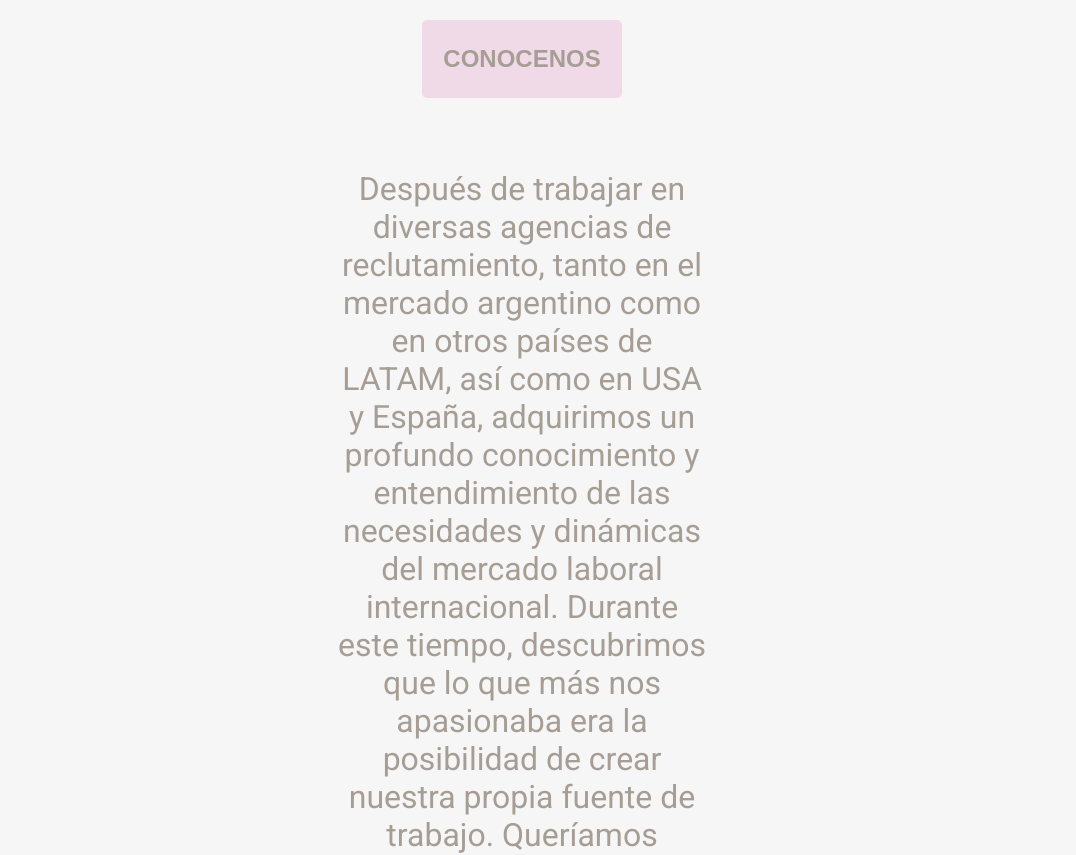
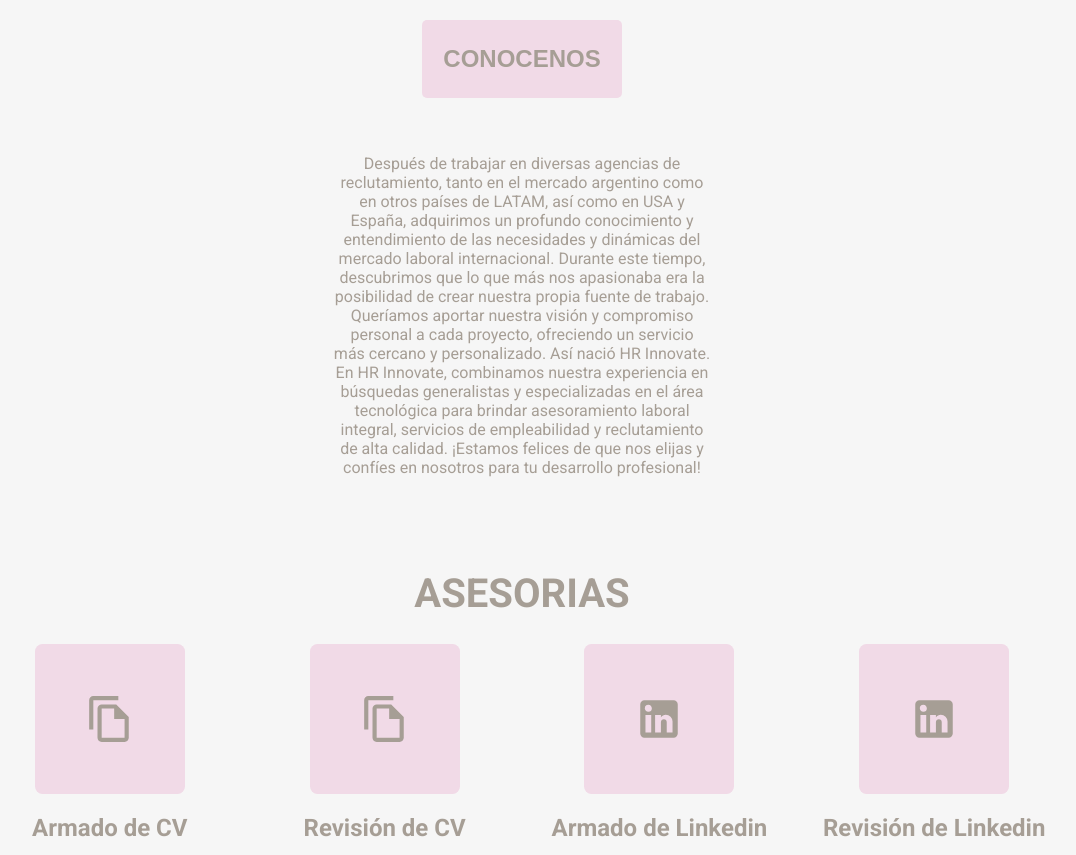
Before and after one commit to lean4339/Repobase, a React (Vite) app: page / in a window 1280 px wide. Shown: the part 600-1455 px from the top of the page, without its empty margins (118-1194 px from the left). Built offline with nearby package versions, Linux system fonts and the light colour scheme.

Commit message:
letra jueva

```diff
--- a/src/App.css
+++ b/src/App.css
@@ -14,7 +14,7 @@ body {
 }
 p{
     font-weight: 100;
-    font-size: 2em;
+    font-size: 1em;
 }
 .service-container{
     display: flex;
```
